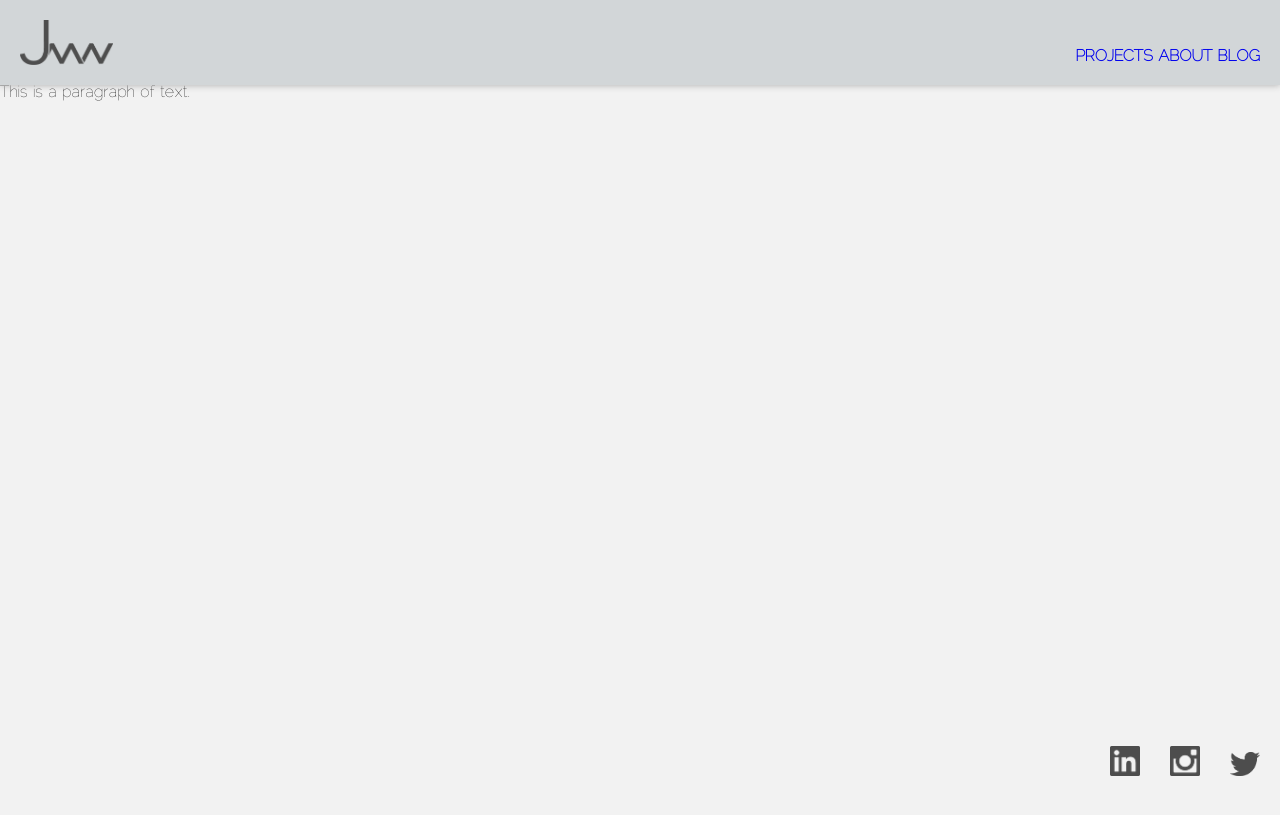
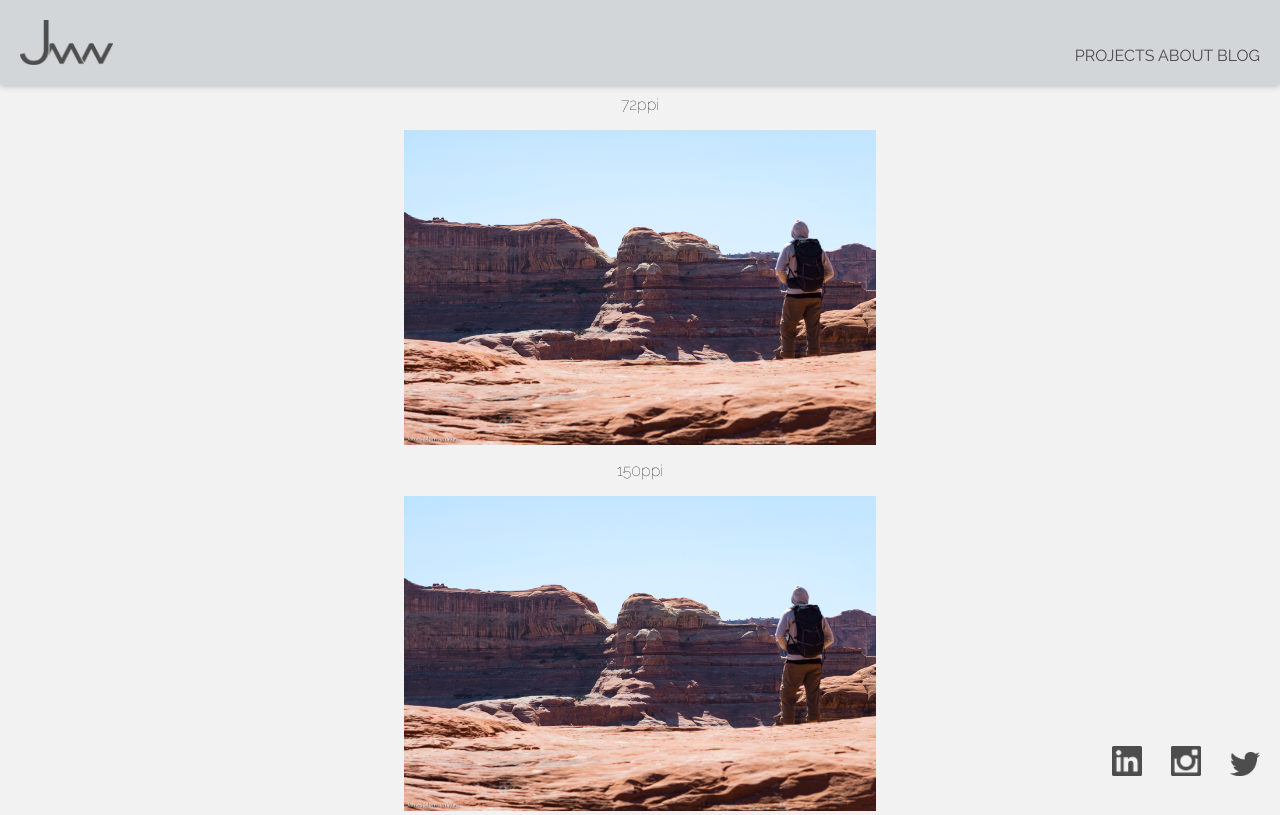
Before and after one commit to JMWatt/jmw, a plain HTML site: page index.html in a window 1280 px wide. Shown: the top 815 px of the page. Drawn offline with Linux system fonts and the light colour scheme.

Commit message:
Image ppi testings

```diff
--- a/assets/css/styling.css
+++ b/assets/css/styling.css
@@ -1,17 +1,34 @@
-@font-face {
+/*@font-face {
     font-family: Raleway;
     src: url('raleway_thin-webfont.woff');
-}
+}*/
+
+/*@font-face {
+  font-family: Raleway;
+  font-weight: thin;
+  src: url('https://fonts.googleapis.com/css?family=Raleway:400');
+}*/
 
 body {
   background: #f2f2f2;
   margin: 0;
-  padding: 0;
+  padding: 10px 0;
   font-family: Raleway;
+  font-weight: 100;
 }
 
 #body-content {
   margin-top: 85px;
+}
+
+#body-content > div > img {
+  display: block;
+  margin: auto;
+}
+
+#body-content > div {
+  text-align: center;
+  margin: auto;
 }
 
 header {
@@ -28,7 +45,17 @@ header {
   display: inline;
 }
 
-.nav-content > a {
+.nav-content > a,
+.nav-content > a:visited,
+.nav-content > a:hover,
+.nav-content > a:active  {
+  font-size: 16px;
+  font-weight: 400;
+  text-decoration: none;
+  color: #4D4D4D;
+}
+
+.nav-content > a:active {
   font-size: 16px;
   font-weight: bold;
   text-decoration: none;
--- a/index.html
+++ b/index.html
@@ -1,8 +1,11 @@
 <!DOCTYPE html>
+
+<html>
 
 <head>
 
 <link rel="stylesheet" type="text/css" href="assets/css/styling.css">
+<link href='https://fonts.googleapis.com/css?family=Raleway:400,100' rel='stylesheet' type='text/css'>
 
 </head>
 
@@ -11,32 +14,41 @@
 
   <header>
     <div class='nav-content'>
-      <a href="#"><img id='logo' src="assets/img/logo_94x45_300ppi.png"></a>
+      <a href="/"><img id='logo' src="assets/img/logo_94x45_300ppi.png"></a>
     </div>
 
     <div id='nav-links' class='nav-content'>
-      <a href="#" class='nav-link'> PROJECTS </a>
-      <a href="#" class='nav-link'> ABOUT </a>
+      <a href="/projects" class='nav-link'> PROJECTS </a>
+      <a href="/about" class='nav-link'> ABOUT </a>
       <a href="#" class='nav-link'> BLOG </a>
     </div>
   </header>
 
   <div id='body-content'>
-    <p> This is a paragraph of text. </p>
-    <br><br><br><br><br><br><br><br><br><br><br><br><br><br><br><br><br><br><br><br><br><br><br><br><br><br>
-    <br><br><br><br><br><br><br><br><br><br><br><br><br><br><br><br><br><br><br><br><br><br><br><br><br><br>
-    <br><br><br><br><br><br><br><br><br><br><br><br><br><br><br><br><br><br><br><br><br><br><br><br><br><br>
-    <br><br><br><br><br><br><br><br><br><br><br><br><br><br><br><br><br><br><br><br><br><br><br><br><br><br>
-    <br><br><br><br><br><br><br><br><br><br><br><br><br><br><br><br><br><br><br><br><br><br><br><br><br><br>
-    <p> This is another paragrpaph of text. <p>
+    <div>
+      <p> 72ppi </p>
+      <img src="assets/img/20151020_ResTest_72ppi.jpg" height="315px">
+    </div>
+
+    <div>
+      <p> 150ppi </p>
+      <img src="assets/img/20151020_ResTest_150ppi.jpg" height="315px">
+    </div>
+
+    <div>
+      <p> 300ppi </p>
+      <img src="assets/img/20151020_ResTest_300ppi.jpg" height="315px">
+    </div>
   </div>
 
 
   <!-- <footer> -->
   <div id='social-icons'>
-    <a href="https://www.linkedin.com/pub/james-watt/40/66/217"><img src="assets/img/LinkedInLogo_30x30_300ppi.png"></a>
-    <a href="https://instagram.com/hayaime/"><img src="assets/img/instagramLogo_30x30_300ppi.png"></a>
-    <a href="https://twitter.com/JMWatt91"><img src="assets/img/TwitterLogo_40x30_300ppi.png"></a>
+    <a href="https://www.linkedin.com/pub/james-watt/40/66/217" target='_blank'><img src="assets/img/LinkedInLogo_30x30_300ppi.png"></a>
+    <a href="https://instagram.com/hayaime/" target='_blank'><img src="assets/img/instagramLogo_30x30_300ppi.png"></a>
+    <a href="https://twitter.com/JMWatt91" target='_blank'><img src="assets/img/TwitterLogo_40x30_300ppi.png"></a>
   </div>
   <!-- </footer> -->
 </body>
+
+</html>
```
Also changed, not shown: about.html (added), assets/css/raleway_thin-webfont.woff (deleted), assets/img/20151020_ResTest_150ppi.jpg (added), assets/img/20151020_ResTest_300ppi.jpg (added), assets/img/20151020_ResTest_72ppi.jpg (added), projects.html (added).
